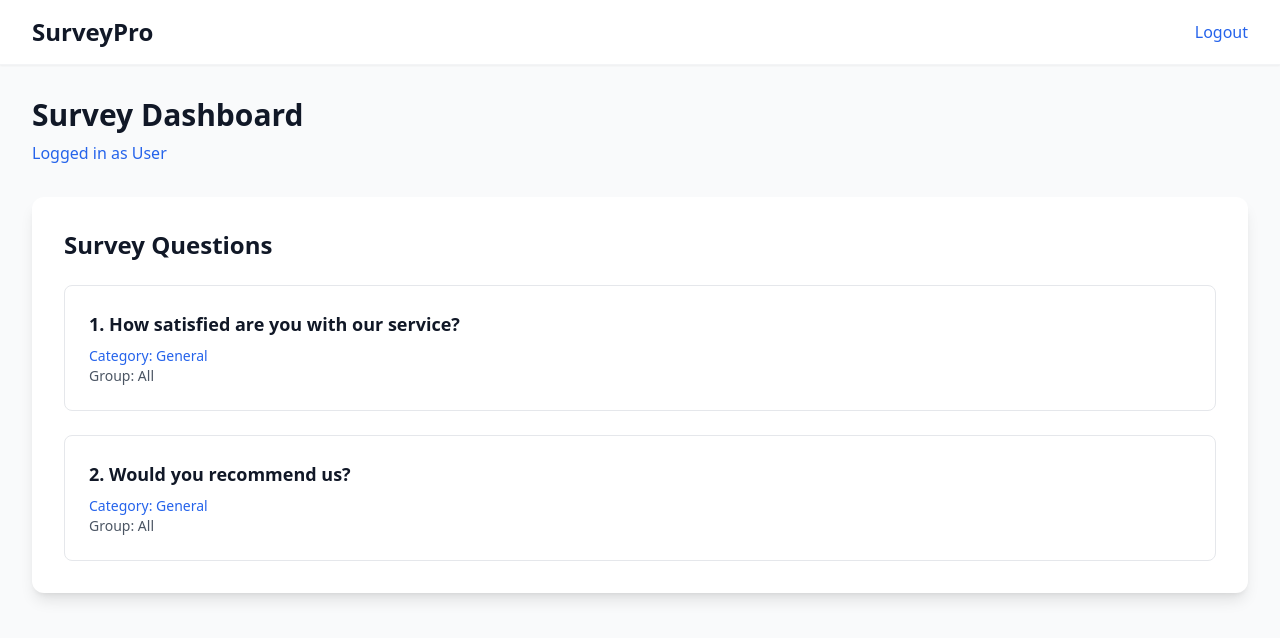
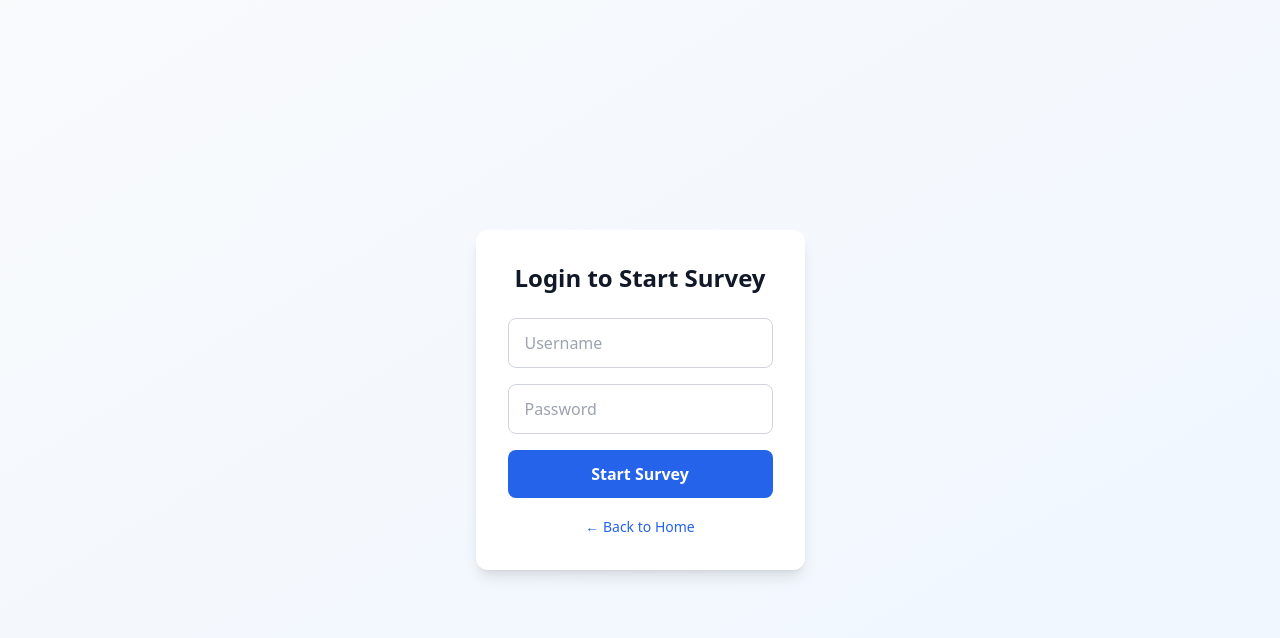
Before and after one commit to apaulho/SurveyApp, a Next.js app: page / in a window 1280 px wide. Both pictures are taken after a click on the button "Start Survey". Shown: the top 638 px of the page. Built offline with nearby package versions, Linux system fonts and the light colour scheme.

Commit message:
Update Next.js index.tsx with full functionality - green button, API integration, database testing

```diff
--- a/pages/index.tsx
+++ b/pages/index.tsx
@@ -1,39 +1,142 @@
 import React, { useState } from 'react';
 
-interface Question {
-  id: number;
-  question_number: number;
-  text: string;
-  category: string | null;
-  group_name: string | null;
-}
-
-const sampleQuestions: Question[] = [
-  { id: 1, question_number: 1, text: 'How satisfied are you with our service?', category: 'General', group_name: 'All' },
-  { id: 2, question_number: 2, text: 'Would you recommend us?', category: 'General', group_name: 'All' },
-];
-
 export default function Home() {
-  const [questions] = useState<Question[]>(sampleQuestions);
-  const [userType, setUserType] = useState<'guest' | 'user' | 'admin'>('guest');
+  const [userType, setUserType] = useState<'guest' | 'user' | 'admin' | 'survey-login'>('guest');
   const [adminUsername, setAdminUsername] = useState('');
   const [adminPassword, setAdminPassword] = useState('');
+  const [surveyUsername, setSurveyUsername] = useState('');
+  const [surveyPassword, setSurveyPassword] = useState('');
   const [loginError, setLoginError] = useState('');
+  const [surveyError, setSurveyError] = useState('');
+  const [dbTestResult, setDbTestResult] = useState('');
+  const [dbTestStatus, setDbTestStatus] = useState<'idle' | 'testing' | 'success' | 'error'>('idle');
 
-  const handleUserLogin = () => {
+  const handleUserLogin = async (e: React.FormEvent) => {
+    e.preventDefault();
+    setSurveyError('');
+
+    try {
+      const response = await fetch('/api/login', {
+        method: 'POST',
+        headers: {
+          'Content-Type': 'application/json',
+        },
+        body: JSON.stringify({ username: surveyUsername, password: surveyPassword })
+      });
+
+      const data = await response.json();
+
+      if (response.ok && data.success && data.user) {
         setUserType('user');
+      } else {
+        setSurveyError(data.error || 'Login failed');
+      }
+    } catch (error) {
+      setSurveyError('Login failed. Please try again.');
+    }
   };
 
   const handleAdminLogin = async (e: React.FormEvent) => {
     e.preventDefault();
-    // For demo purposes, accept any username/password combination
-    if (adminUsername && adminPassword) {
+    setLoginError('');
+
+    try {
+      const response = await fetch('/api/login', {
+        method: 'POST',
+        headers: {
+          'Content-Type': 'application/json',
+        },
+        body: JSON.stringify({ username: adminUsername, password: adminPassword })
+      });
+
+      const data = await response.json();
+
+      if (response.ok && data.success && data.user) {
         setUserType('admin');
-      setLoginError('');
       } else {
-      setLoginError('Please enter both username and password');
+        setLoginError(data.error || 'Login failed');
+      }
+    } catch (error) {
+      setLoginError('Login failed. Please try again.');
     }
   };
+
+  const testDatabaseConnection = async () => {
+    setDbTestStatus('testing');
+    setDbTestResult('Testing...');
+
+    try {
+      const response = await fetch('/api/test-db');
+      const data = await response.json();
+
+      if (data.success) {
+        setDbTestResult(`✅ Connected! ${data.user_count} users in database`);
+        setDbTestStatus('success');
+      } else {
+        setDbTestResult(`❌ ${data.message}`);
+        setDbTestStatus('error');
+      }
+    } catch (error) {
+      setDbTestResult('❌ API not available');
+      setDbTestStatus('error');
+    }
+  };
+
+  const startSurvey = () => {
+    // Show login form for survey access
+    setUserType('survey-login');
+  };
+
+  const showMainPage = () => {
+    setUserType('guest');
+  };
+
+  if (userType === 'survey-login') {
+    return (
+      <div className="min-h-screen bg-gradient-to-br from-slate-50 to-blue-50 flex items-center justify-center">
+        <div className="max-w-md mx-auto bg-white rounded-xl shadow-lg p-8">
+          <h2 className="text-2xl font-semibold text-gray-900 text-center mb-6">Login to Start Survey</h2>
+          <form onSubmit={handleUserLogin} className="space-y-4">
+            <div>
+              <input
+                type="text"
+                placeholder="Username"
+                value={surveyUsername}
+                onChange={(e) => setSurveyUsername(e.target.value)}
+                className="w-full px-4 py-3 border border-gray-300 rounded-lg focus:ring-2 focus:ring-blue-500 focus:border-transparent transition-colors"
+                required
+              />
+            </div>
+            <div>
+              <input
+                type="password"
+                placeholder="Password"
+                value={surveyPassword}
+                onChange={(e) => setSurveyPassword(e.target.value)}
+                className="w-full px-4 py-3 border border-gray-300 rounded-lg focus:ring-2 focus:ring-blue-500 focus:border-transparent transition-colors"
+                required
+              />
+            </div>
+            <button
+              type="submit"
+              className="w-full bg-blue-600 hover:bg-blue-700 text-white font-semibold py-3 px-4 rounded-lg transition-colors duration-300"
+            >
+              Start Survey
+            </button>
+            {surveyError && <p className="text-red-500 text-center mt-4">{surveyError}</p>}
+            <div className="text-center mt-4">
+              <button
+                onClick={showMainPage}
+                className="text-blue-600 hover:text-blue-800 text-sm"
+              >
+                ← Back to Home
+              </button>
+            </div>
+          </form>
+        </div>
+      </div>
+    );
+  }
 
   if (userType === 'guest') {
     return (
@@ -56,15 +159,15 @@ export default function Home() {
         <main className="max-w-7xl mx-auto px-4 sm:px-6 lg:px-8 py-16">
           <div className="text-center">
             <h1 className="text-5xl md:text-6xl font-bold text-gray-900 mb-6 leading-tight">
-              SURVEYS BY DESIGN
+              SURVEYS BY DESIGN - LIVE UPDATE
             </h1>
             <p className="text-xl md:text-2xl text-gray-600 mb-8 max-w-3xl mx-auto leading-relaxed">
               We create intelligent surveys that drive organizational improvement through data-driven insights and meaningful feedback.
             </p>
             <div className="flex flex-col sm:flex-row gap-4 justify-center items-center mb-16">
               <button
-                onClick={handleUserLogin}
-                className="bg-blue-600 hover:bg-blue-700 text-white font-semibold py-3 px-8 rounded-lg shadow-lg hover:shadow-xl transition-all duration-300 transform hover:-translate-y-1"
+                onClick={startSurvey}
+                className="bg-green-600 hover:bg-green-700 text-white font-semibold py-3 px-8 rounded-lg shadow-lg hover:shadow-xl transition-all duration-300 transform hover:-translate-y-1"
               >
                 Start Survey
               </button>
@@ -110,7 +213,23 @@ export default function Home() {
 
           {/* Admin Login Section */}
           <div className="max-w-md mx-auto bg-white rounded-xl shadow-lg p-8" id="admin-login">
-            <h2 className="text-2xl font-semibold text-gray-900 text-center mb-6">Administrator Access</h2>
+            <h2 className="text-2xl font-semibold text-gray-900 text-center mb-6">Administrator Access - TEST BUTTON BELOW</h2>
+            <div className="mb-4 p-3 bg-gray-50 rounded-lg">
+              <button
+                onClick={testDatabaseConnection}
+                className="w-full bg-gray-600 hover:bg-gray-700 text-white font-semibold py-2 px-4 rounded-lg transition-colors duration-300 text-sm"
+              >
+                Test Database Connection (Updated)
+              </button>
+              {dbTestResult && (
+                <div className={`text-xs mt-2 text-center ${
+                  dbTestStatus === 'success' ? 'text-green-600' :
+                  dbTestStatus === 'error' ? 'text-red-600' : 'text-blue-600'
+                }`}>
+                  {dbTestResult}
+                </div>
+              )}
+            </div>
             <form onSubmit={handleAdminLogin} className="space-y-4">
               <div>
                 <input
@@ -178,19 +297,18 @@ export default function Home() {
 
         <div className="bg-white rounded-xl shadow-lg p-8">
           <h2 className="text-2xl font-semibold text-gray-900 mb-6">Survey Questions</h2>
-          {questions.length === 0 ? (
-            <p className="text-gray-600">No questions available.</p>
-          ) : (
           <ul className="space-y-6">
-              {questions.map(q => (
-                <li key={q.id} className="border border-gray-200 rounded-lg p-6 hover:shadow-md transition-shadow duration-300">
-                  <h3 className="text-lg font-semibold text-gray-900 mb-2">{q.question_number}. {q.text}</h3>
-                  {q.category && <p className="text-sm text-blue-600 font-medium">Category: {q.category}</p>}
-                  {q.group_name && <p className="text-sm text-gray-600">Group: {q.group_name}</p>}
+            <li className="border border-gray-200 rounded-lg p-6 hover:shadow-md transition-shadow duration-300">
+              <h3 className="text-lg font-semibold text-gray-900 mb-2">1. How satisfied are you with our service?</h3>
+              <p className="text-sm text-blue-600 font-medium">Category: General</p>
+              <p className="text-sm text-gray-600">Group: All</p>
             </li>
-              ))}
+            <li className="border border-gray-200 rounded-lg p-6 hover:shadow-md transition-shadow duration-300">
+              <h3 className="text-lg font-semibold text-gray-900 mb-2">2. Would you recommend us?</h3>
+              <p className="text-sm text-blue-600 font-medium">Category: General</p>
+              <p className="text-sm text-gray-600">Group: All</p>
+            </li>
           </ul>
-          )}
         </div>
       </main>
     </div>
```
Lines whose indentation alone changed are shown as unchanged.
